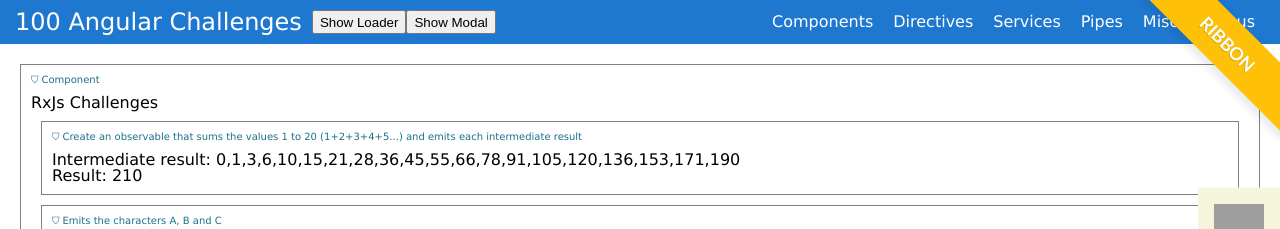
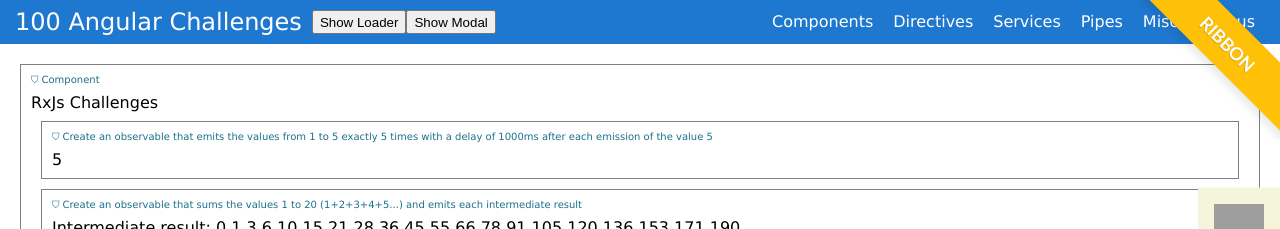
Before and after one commit to Portfolio-Allan-Rolle/100AngularChallenges, an Angular app: page / in a window 1280 px wide. Shown: the top 229 px of the page. Built offline with nearby package versions, Linux system fonts and the light colour scheme; no server answers; grey boxes are pictures that could not be loaded.

Commit message:
RxJs challenge #12 complete

```diff
--- a/src/app/components/rxjs-challenges/rxjs-challenges.component.html
+++ b/src/app/components/rxjs-challenges/rxjs-challenges.component.html
@@ -1,5 +1,12 @@
 <section>
   <h1>RxJs Challenges</h1>
+  <app-container
+    [title]="
+      'Create an observable that emits the values from 1 to 5 exactly 5 times with a delay of 1000ms after each emission of the value 5 '
+    "
+  >
+    <p>{{ intervalOnRepeat$ | async }}</p>
+  </app-container>
   <app-container
     [title]="
       'Create an observable that sums the values 1 to 20 (1+2+3+4+5...) and emits each intermediate result'
--- a/src/app/components/rxjs-challenges/rxjs-challenges.component.ts
+++ b/src/app/components/rxjs-challenges/rxjs-challenges.component.ts
@@ -155,4 +155,10 @@ export class RxjsChallengesComponent {
     .subscribe({
       next: (v) => this.reducedSum$.next(v),
     });
+
+  intervalOnRepeat$ = interval(1000).pipe(
+    map((n) => n + 1),
+    take(5),
+    repeat({ count: 5, delay: 1000 }),
+  );
 }
```
Also changed, not shown: 1 other file (tests, documents, lock files or other folders).
